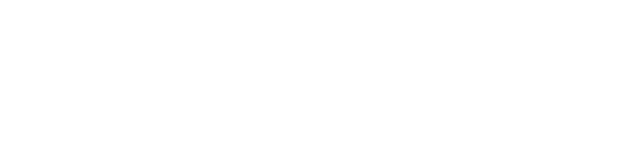
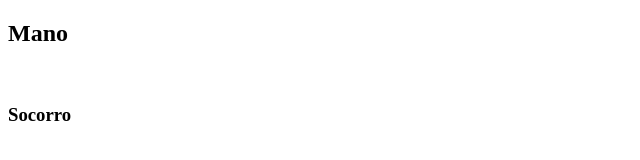
Before and after one commit to Helloisa22/DEV_WEBIOS_2024, a plain HTML site: page CSS/CSS01-Introducao/index.html in a window 1280 px wide. Shown: the whole page, without its empty margins (0-640 px from the left). Drawn offline with Linux system fonts and the light colour scheme.

Commit message:
quero testar o conflito

```diff
--- a/CSS/CSS01-Introducao/index.html
+++ b/CSS/CSS01-Introducao/index.html
@@ -3,6 +3,10 @@
 <head>
 </head>
 <body>
-
+    <h2>Mano</h2>
+    <img src="" alt="">
+    <footer>
+        <h3>Socorro</h3>
+    </footer>
 </body>
 </html>
```
